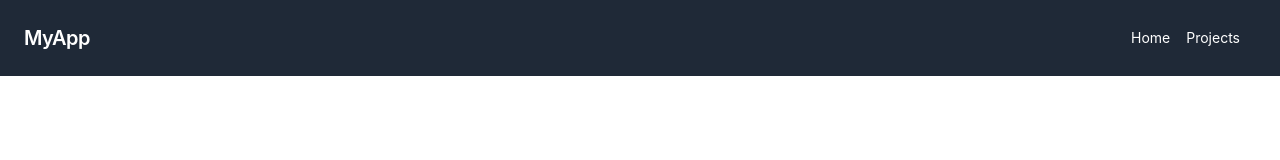
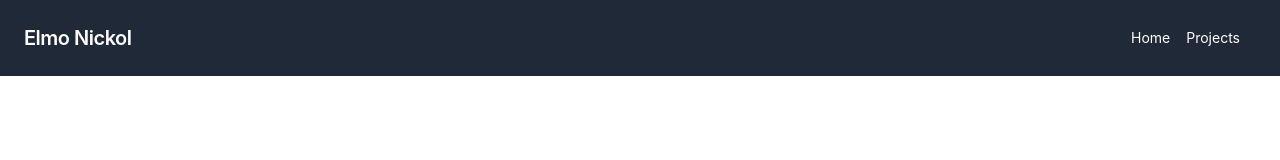
Before and after one commit to elmonickcool/my_portfolio, a Next.js app: page / in a window 1280 px wide. Shown: the top 160 px of the page. Built offline with nearby package versions, Linux system fonts and the light colour scheme.

Commit message:
add Link in Navbar Logo

```diff
--- a/src/components/Navbar.jsx
+++ b/src/components/Navbar.jsx
@@ -20,7 +20,11 @@ const Navbar = () => {
     <div className="mb-7">
       <nav className="flex items-center justify-between flex-wrap bg-gray-800 p-6">
         <div className="flex items-center flex-shrink-0 text-white mr-6">
-          <span className="font-semibold text-xl tracking-tight">MyApp</span>
+          <Link as={NextLink} href="/" passHref={true} legacyBehavior={true}>
+            <a>
+              <span className="font-semibold text-xl tracking-tight">Elmo Nickol</span>
+            </a>
+          </Link>
         </div>
         <div className="block lg:hidden">
           <button
```
